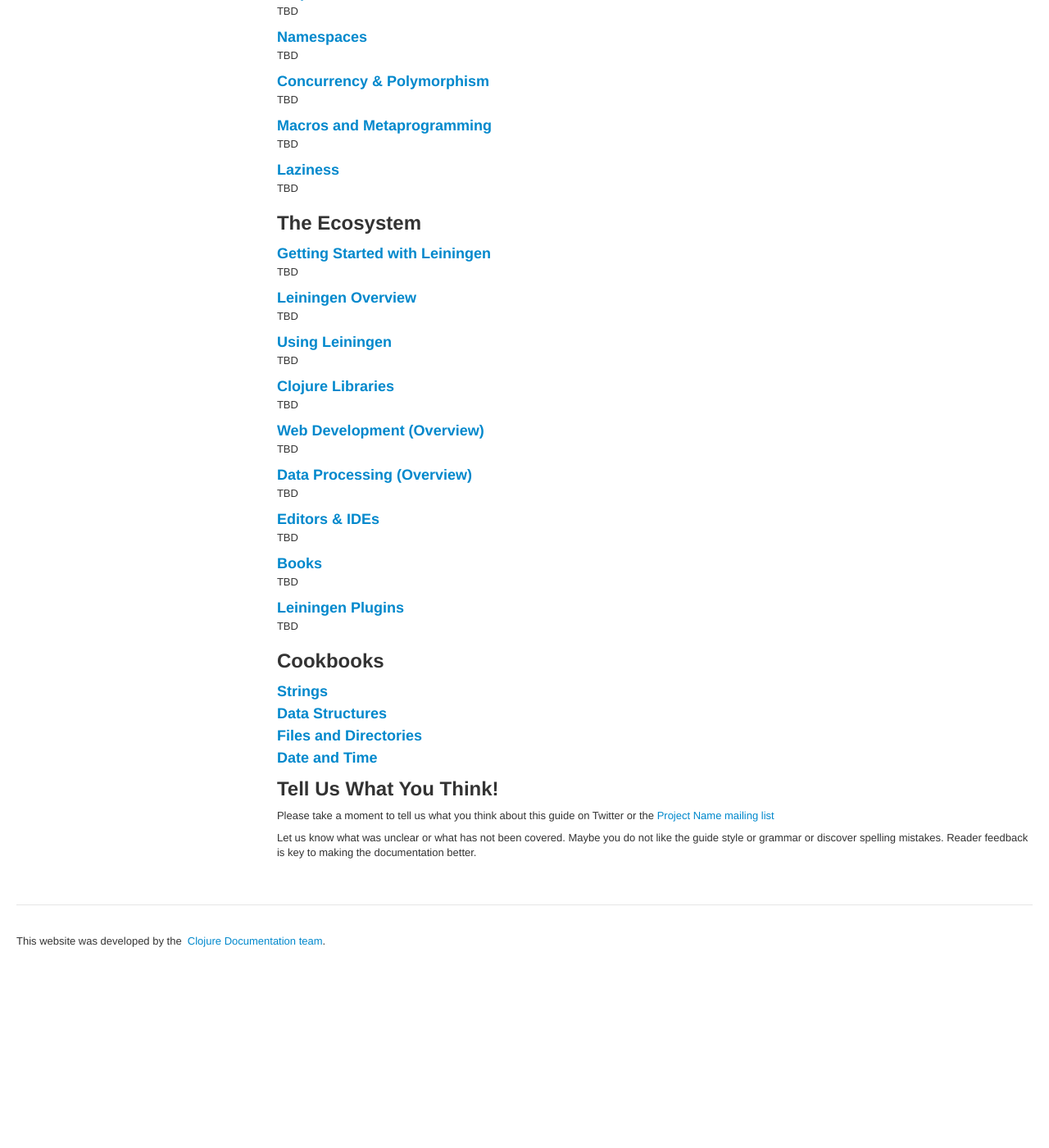
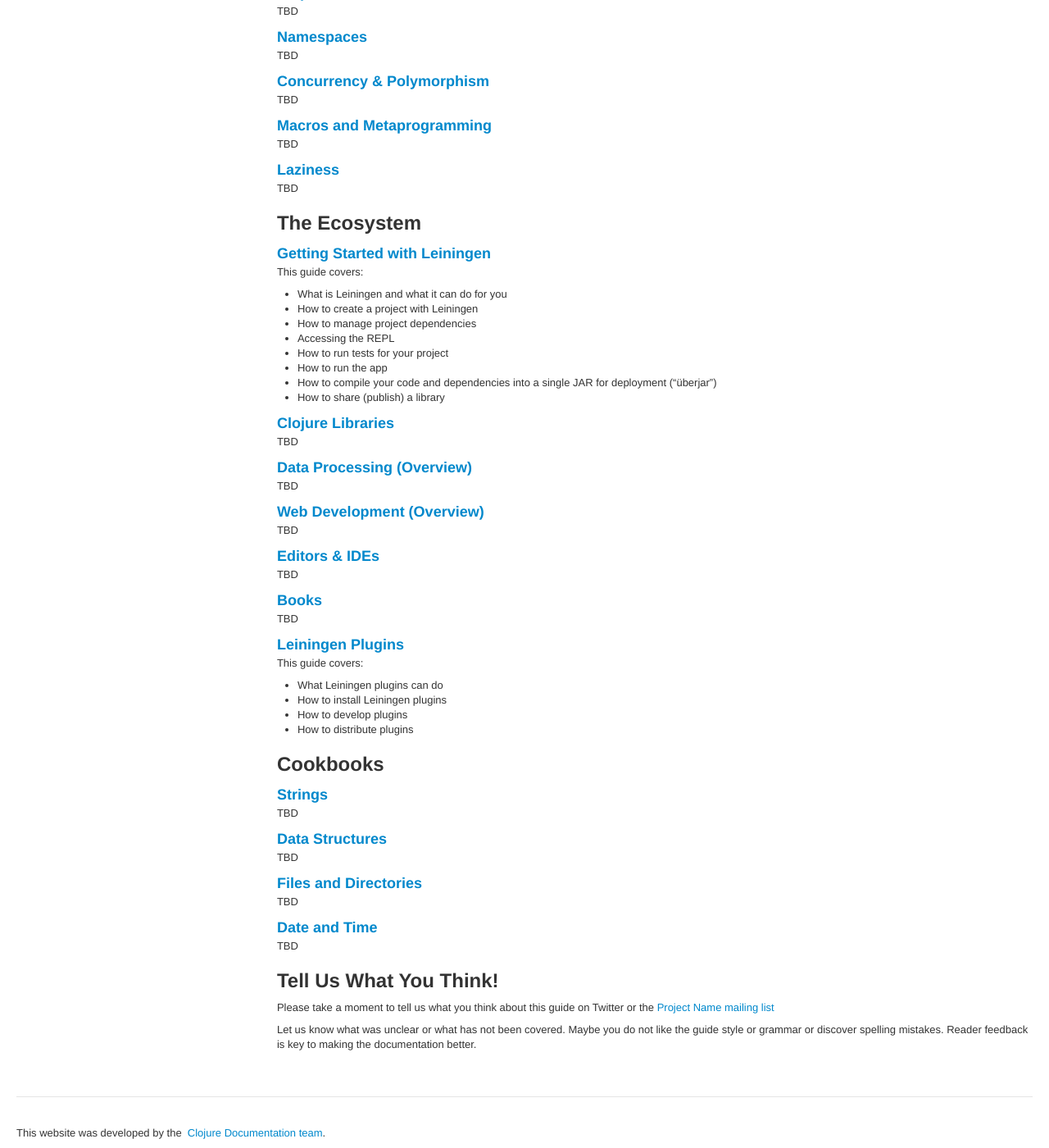
Before and after one commit to clojuredocs/guides, a Jekyll site: the page built from articles/content.md, in a window 1280 px wide and 1400 px high, scrolled down 701 px. Shown: the whole window at 82% size. Built offline with Jekyll 4.4.1, drawn with Linux system fonts in a browser that asks for light colours; some web fonts are replaced; Markdown is read by kramdown in place of the engine named in the settings; before the commit the page ends 1867 px from its top, so only the background shows below that.

Commit message:
Link to Leiningen guides

```diff
--- a/articles/content.md
+++ b/articles/content.md
@@ -81,19 +81,19 @@
 
 ## The Ecosystem
 
-### [Getting Started with Leiningen](/articles/ecosystem/leiningen/getting_started.html)
+### [Getting Started with Leiningen](https://github.com/technomancy/leiningen/blob/master/doc/TUTORIAL.md)
 
-TBD
+This guide covers:
 
+ * What is Leiningen and what it can do for you
+ * How to create a project with Leiningen
+ * How to manage project dependencies
+ * Accessing the REPL
+ * How to run tests for your project
+ * How to run the app
+ * How to compile your code and dependencies into a single JAR for deployment ("überjar")
+ * How to share (publish) a library
 
-### [Leiningen Overview](/articles/ecosystem/leiningen/overview.html)
-
-TBD
-
-
-### [Using Leiningen](/articles/ecosystem/leiningen/using.html)
-
-TBD
 
 
 ### [Clojure Libraries](/articles/ecosystem/libraries.html)
@@ -101,12 +101,12 @@
 TBD
 
 
-### [Web Development (Overview)](/articles/ecosystem/web_development.html)
+### [Data Processing (Overview)](/articles/ecosystem/data_processing.html)
 
 TBD
 
 
-### [Data Processing (Overview)](/articles/ecosystem/data_processing.html)
+### [Web Development (Overview)](/articles/ecosystem/web_development.html)
 
 TBD
 
@@ -123,7 +123,12 @@
 
 ### [Leiningen Plugins](/articles/ecosystem/leiningen/plugins.html)
 
-TBD
+This guide covers:
+
+ * What Leiningen plugins can do
+ * How to install Leiningen plugins
+ * How to develop plugins
+ * How to distribute plugins
 
 
 
```
Also changed, not shown: other parts of articles/content.md (+8 -0 lines).
